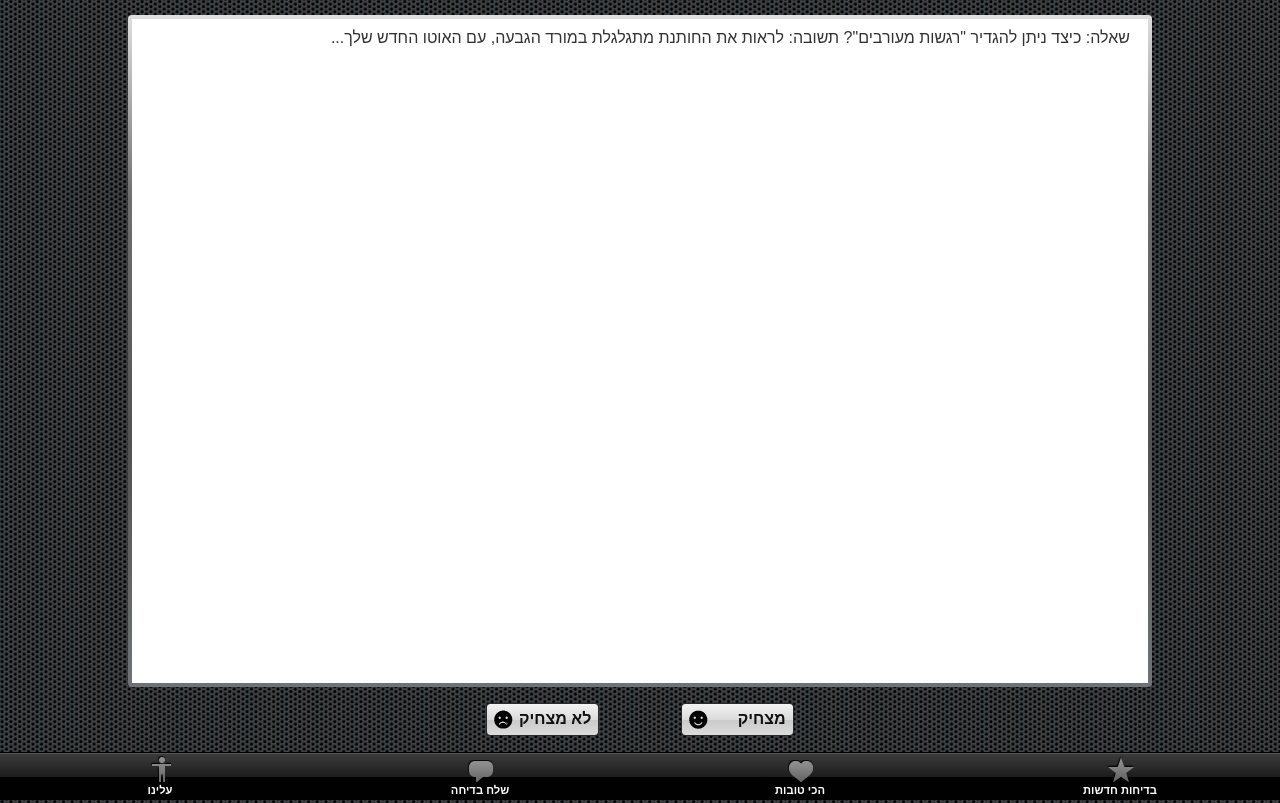
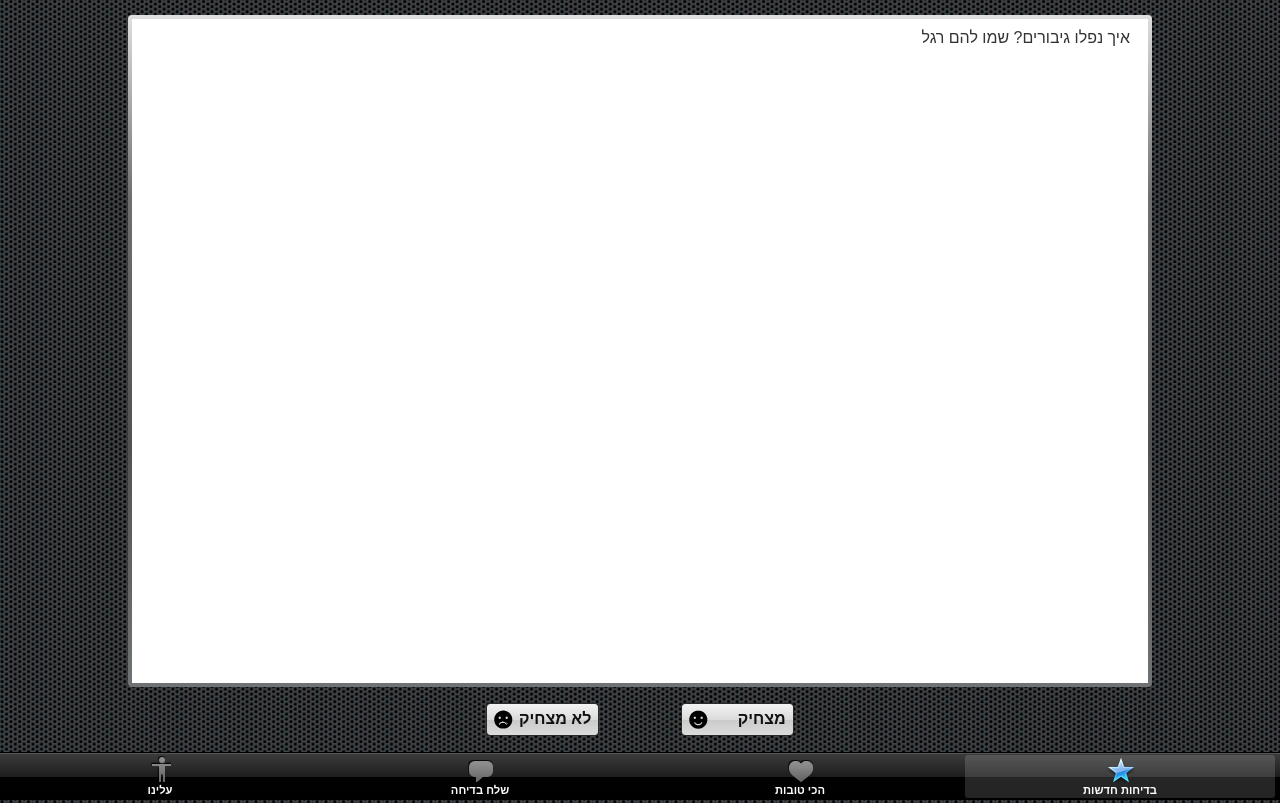
Before and after one commit to RonnyO/Really-Good-Jokes, a PHP site: page /index.html in a window 1280 px wide. Run offline with PHP 8.4, Linux system fonts and the light colour scheme.

Commit message:
update index.html

```diff
--- a/public_html/index.html
+++ b/public_html/index.html
@@ -1,21 +1,22 @@
+
 <!doctype html>
 <html dir="rtl">
 <head>
-      <title>שחור משחור</title>
       <meta charset="utf-8">
-      <meta name="viewport" content="width=device-width; initial-scale=1.0; maximum-scale=1.0; user-scalable=0;"/>
+	  <title>שחור משחור</title>
+      <meta name="viewport" content="width=device-width, initial-scale=1.0, user-scalable=no, minimum-scale=1.0, maximum-scale=1.0" />
       <meta name="apple-mobile-web-app-capable" content="yes" />
-      <meta name="apple-mobile-web-app-status-bar-style" content="black" />
+      <meta name="apple-mobile-web-app-status-bar-style" content="black-translucent" />
       <meta http-equiv="X-UA-Compatible" content="IE=edge,chrome=1">
-      <link rel="stylesheet" type="text/css" href="app.css?v=1">
+      <link rel="stylesheet" type="text/css" href="app.css?v=0.1.2">
 </head>
-<body>
+<body class="new">
 
 <div class="cont">
 	<div id="bottomBar">
 		<div class="voting">
-			<a id="like" href="#" class="vote">מצחיק <span class="icon">:-D</span></a>
-			<a id="dislike" href="#" class="vote">לא מצחיק <span class="icon">:-(</span></a>
+			<a id="like" href="#" class="vote" rel="nofollow">מצחיק <span class="icon">:-D</span></a>
+			<a id="dislike" href="#" class="vote" rel="nofollow">לא מצחיק <span class="icon">:-(</span></a>
 			<a id="submit" href="#" rel="nofollow">שלח בדיחה <span class="icon">&lt;[ ]</span></a>
 		</div>
 		<nav>
@@ -32,82 +33,276 @@
     <div id="viewport">
     <div id="jokes">
         <ul>
-		<li class="joke" id="submitForm"><div class="inner">
-			<h2>שלח בדיחה</h2>
-			<form>
-				<div class="controls">
-					<textarea placeholder="משהו מצחיק... " title="שלח בדיחה"></textarea>
-					<input type="submit" id="submit" name="submit" value="שלח">
+			<li class="joke" id="submitForm">
+				<div class="inner">
+				<h2>שלח בדיחה</h2>
+				<form>
+					<div class="controls">
+						<textarea placeholder="שתהיה מצחיקה, שחורה ושלך." title="שלח בדיחה"></textarea>
+					</div>
+				</form>
 				</div>
-			</form>
-		 </li>
-        <li class="joke" id="joke-1">
-            <div class="inner">
-               איך נפלו גיבורים?שמו להם רגל
-            </div>
-        </li>
-         <li class="joke" id="joke-2"><div class="inner">
-      שופט: &quot;למה הרבצת לתובע?&quot;
-ערס: &quot;כי לפני שלוש שנים הוא קרא לי היפופוטם&quot;.
-שופט: &quot;אז למה הרבצת לו רק היום?&quot; נאשם: &quot;כי אתמול הייתי פעם ראשונה בגן חיות וראיתי מה זה היפופוטם&quot;.     </div></li>
-         <li class="joke" id="joke-17"><div class="inner">
-       איש עם גיבנת ענקית, משקפיים עבות,
+			 </li>
+						 <li class="joke" id="joke-24">
+				<div class="inner">
+					בואש וקיפוד נפגשים והם לא יודעים מהם. הקיפוד שואל את הבואש &quot;מה אני?&quot; אתה קטן אתה קוצני אתה קיפוד. הבואש שואל את הקיפוד &quot;מה אני?&quot; אתה שחור אתה מסריח אתה ערבי 				</div>
+			</li>
+						 <li class="joke" id="joke-23">
+				<div class="inner">
+					גבר בתרדמת שוכב בבית החולים חודשיים, כשכל הזמן הזה אשתו יושבת לצדו ומתפללת שיקיץ. פתאום הוא מתעורר ומסמן לה להתקרב. &quot;את יודעת מה, היית לצדי כל הזמן. כשפיטרו אותי היית שם לתמוך בי. כשהעסק שהקמתי פשט רגל נשארת לצדי לחזק אותי. כשירו בי ישבת ליד מיטתי כל הלילות. כשהפסדנו את הבית עדיין המשכת להאמין בי. את יודעת מה אני חושב?&quot;. &quot;מה, יקירי?&quot;, שואלת האשה ברוך. &quot;אני חושב שאת מביאה לי מזל נאחס				</div>
+			</li>
+						 <li class="joke" id="joke-22">
+				<div class="inner">
+					שאלה: מה ההבדל בין מעלית סומלית למעלית רגילה? תשובה: ברגילה כתוב: &quot;עד 4 אנשים או 350 קילו&quot; בסומלית כתוב: &quot;עד 300 איש או 4 קילו&quot; 				</div>
+			</li>
+						 <li class="joke" id="joke-21">
+				<div class="inner">
+					איש אחד מתקשר לרופא ושואל אותו : &quot;דוקטור, מה שם הדג שיש לי?&quot;
+
+עונה הרופא: &quot;לא דג, סרטן&quot;				</div>
+			</li>
+						 <li class="joke" id="joke-20">
+				<div class="inner">
+					איש אחד הולך ליד פסי רכבת
+
+ורואה בחורה שוכבת על הפסים.
+
+הוא נוגע לה ביד, אך היא לא עונה.
+
+הוא נוגע לה בחזה, אך היא לא זזה.
+
+לבסוף מתייאש והולך הביתה.
+
+הוא מספר על המקרה לחבריו והם
+
+שואלים אותו: &quot;נו, אז למה
+
+לא ניצלת את ההזדמנות ושכבת איתה?&quot;
+
+עונה האיש: &quot;עזבו, לא היה לה
+
+ראש לזה...&quot;				</div>
+			</li>
+						 <li class="joke" id="joke-19">
+				<div class="inner">
+					אדם מגיע לבית חולים לאחר ששמע כי
+
+אישתו עברה תאונה. הוא שואל את
+
+הרופא מה מצבה, והרופא משיב: &quot;יש לה
+
+נזק מהצוואר ומטה. היא לא תוכל לזוז
+
+ותשב על כיסא גלגלים לשארית חייה.
+
+אתה צריך להאכיל אותה, להלביש אותה,
+
+לקלח אותה ולהושיב אותה על אסלה&quot;.
+
+הבעל מזועזע ולא יודע מה להגיד,
+
+אז הרופא אומר לו: &quot;סתם, צוחק איתך,
+
+היא מתה&quot;.				</div>
+			</li>
+						 <li class="joke" id="joke-18">
+				<div class="inner">
+					שאלה: מה הכי כיף במחלת אלצהיימר?
+
+תשובה: כל יום פוגשים אנשים חדשים!				</div>
+			</li>
+						 <li class="joke" id="joke-17">
+				<div class="inner">
+					 איש עם גיבנת ענקית, משקפיים עבות,
+
 רגל מעץ, עם יד אחת ועם בגדים משנות
+
 השישים מגיע לסדרן בקולנוע ושואל:
-&quot;אני יוצא לדקה, תזכור אותי?&quot;     </div></li>
-         <li class="joke" id="joke-24"><div class="inner">
-      בואש וקיפוד נפגשים והם לא יודעים מהם. הקיפוד שואל את הבואש &quot;מה אני?&quot; אתה קטן אתה קוצני אתה קיפוד. הבואש שואל את הקיפוד &quot;מה אני?&quot; אתה שחור אתה מסריח אתה ערבי      </div></li>
 
-         <li class="joke" id="joke-7"><div class="inner">
-      בחור אחד טייל עם הכלב שלו ופגש את השכנו.
+&quot;אני יוצא לדקה, תזכור אותי?&quot;				</div>
+			</li>
+						 <li class="joke" id="joke-16">
+				<div class="inner">
+					לפי הסטטיסטיקה, 9 מתוך 10 אנשים נהנים מאונס קבוצתי...				</div>
+			</li>
+						 <li class="joke" id="joke-15">
+				<div class="inner">
+					שאלה: מה משותף למורה ולנזלת?
+
+תשובה: שניהם יוצאים מהאף				</div>
+			</li>
+						 <li class="joke" id="joke-14">
+				<div class="inner">
+					&quot;מי יכול להיות האדם שיש לו מקום
+
+לגמר גביע העולם בכדורגל ולא מגיע
+
+למשחק?&quot; שואל האיש מאחור.
+
+&quot;במקרה זו אשתי, אבל היא נפטרה. אף
+
+פעם לא פספסנו משחק גמר מאז
+
+שהתחתנו&quot;.
+
+&quot;אני משתתף בצערך. לא יכולת למצוא
+
+חבר, שכן או קרוב משפחה שיבוא איתך
+
+למשחק במקום אשתך?&quot;
+
+האיש מניד בראשו: &quot;לא, הם בלוויה&quot;.
+
+				</div>
+			</li>
+						 <li class="joke" id="joke-13">
+				<div class="inner">
+					לאיש אחד היה כרטיס לגמר גביע העולם
+
+בכדורגל. הוא מגיע למשחק ויושב
+
+במקומו. לאחר כמה דקות, טופח לו על
+
+השכם האיש שיושב מאחוריו ושואל:
+
+&quot;המקום שלידך פנוי?&quot;				</div>
+			</li>
+						 <li class="joke" id="joke-12">
+				<div class="inner">
+					שתי חברות, בשבעה:
+
+&quot;ראיתי שבהלוויה של בעלך לא יכולת
+
+להיפרד ממנו בלי לפתוח את הארון כדי
+
+להסתכל עליו בפעם האחרונה&quot;.
+
+&quot;אני אגיד לך מה&quot;, אומרת האלמנה,
+
+&quot;כששמעתי את כל ההספדים, הייתי
+
+חייבת לוודא שאני בהלוויה הנכונה&quot;.				</div>
+			</li>
+						 <li class="joke" id="joke-11">
+				<div class="inner">
+					שאלה: כיצד ניתן להגדיר
+
+&quot;רגשות מעורבים&quot;?
+
+תשובה: לראות את החותנת
+
+מתגלגלת במורד הגבעה,
+
+עם האוטו החדש שלך...				</div>
+			</li>
+						 <li class="joke" id="joke-10">
+				<div class="inner">
+					עיוור ופיסח פוגשים האחד את השני.
+
+שואל העיוור: &quot;איך הולך?&quot;
+
+עונה הפיסח: &quot;כמו שאתה רואה...&quot;				</div>
+			</li>
+						 <li class="joke" id="joke-9">
+				<div class="inner">
+					שולחים מחבל כורדי להתאבד בתל אביב. הכורדי מגיע לדיזינגוף, מצלצל ושואל: &quot;יש מסביבי 100 איש, להתאבד?&quot; - אז הם אומרים לו: &quot;לא, זה מעט, אל תתאבד&quot;. מגיע לבנייני עזריאלי, מצלצל ושואל: &quot;יש מסביבי 1000 איש. להתאבד?&quot; &quot;כן, כן, תתאבד! זה הרבה אנשים!&quot;. טיק טק מוציא הכורדי אקדח, ויורה לעצמו בראש!!!				</div>
+			</li>
+						 <li class="joke" id="joke-8">
+				<div class="inner">
+					באולימפיאדה לנכים מתקיימת תחרות שחייה. כל המתחרים
+
+מתכוננים להזנקה. השופט שואל את מתחרה מספר חמש:
+
+&quot; אתה יודע לשחות?&quot; -המתחרה ללא ידיים ורגליים
+
+&quot;כן&quot;,עונה לשופט.
+
+ההזנקהמתקרבת, שמים לכולם כובעי מים על הראש ושניות
+
+לאחר מכן נשמעת הירייה. כל המתחרים יוצאים לדרך חוץ
+
+ממתחרה מספר חמש שטובע. השופט קופץ למים ומציל אותו.
+
+&quot;אמרת שאתה יודע לשחות&quot;, צועק עליו השופט, &quot;יכולת למות...&quot;
+
+עונהה שחיין: &quot;כבר שלוש שנים שאני לומד איך לשחות עם
+
+האוזניים...עכשיו אתם באים ושמים לי כובע מים?&quot;				</div>
+			</li>
+						 <li class="joke" id="joke-7">
+				<div class="inner">
+					בחור אחד טייל עם הכלב שלו ופגש את השכנו.
+
 שאל השכן: &quot;תגיד לי, למה אתה מטייל עם החזיר הזה?&quot;
+
 השיב לו הבחור: &quot;זה לא חזיר, זה כלב.&quot;
-שאל השכן: &quot;מי בכלל דיבר אלייך???&quot;     </div></li>
-         <li class="joke" id="joke-3"><div class="inner">
-      זקנה מגיע לבית אבות חדש, מתיישבת לה בכיסא ולפתע רואים המשגיחות במקום שהיא מתחילה לנטות עם הגוף לצד שמאל, ישר באים מחברים לה כרית עם מעקה בצד שמאל, לאחר מכן היא מתחילה לנטות לצד ימין ואז רצים אליה מהר ושוב מחברים לה ככה עם כרית שהיא לא תיפול, לאחר חצי שעה מתקשר אליה הבן שלה ושואל אותה נו איך זה בבית האבות החדש ? אומרת לו, האמת יפה כאן מאוד, אבל לא נותנים לי להפליץ !      </div></li>
 
-         <li class="joke" id="joke-19"><div class="inner">
-      אדם מגיע לבית חולים לאחר ששמע כי
-אישתו עברה תאונה. הוא שואל את
-הרופא מה מצבה, והרופא משיב: &quot;יש לה
-נזק מהצוואר ומטה. היא לא תוכל לזוז
-ותשב על כיסא גלגלים לשארית חייה.
-אתה צריך להאכיל אותה, להלביש אותה,
-לקלח אותה ולהושיב אותה על אסלה&quot;.
-הבעל מזועזע ולא יודע מה להגיד,
-אז הרופא אומר לו: &quot;סתם, צוחק איתך,
-היא מתה&quot;.     </div></li>
-         <li class="joke" id="joke-15"><div class="inner">
-      שאלה: מה משותף למורה ולנזלת?
-תשובה: שניהם יוצאים מהאף     </div></li>
-         <li class="joke" id="joke-6"><div class="inner">
+שאל השכן: &quot;מי בכלל דיבר אלייך???&quot;				</div>
+			</li>
+						 <li class="joke" id="joke-6">
+				<div class="inner">
+					גבר מגיע הביתה לאחר שביקר את חותנתו בבית חולים.
 
-      גבר מגיע הביתה לאחר שביקר את חותנתו בבית חולים.
 &quot;נו&quot; שואלת אשתו בדאגה &quot;מה שלום אימא שלי?&quot;
+
 &quot;&quot;אמא שלך הולכת להיות בסדר גמור&quot; משיב הבעל
+
 &quot;תוך יום יומיים היא תעמוד על הרגליים, תתחיל לדבר, ותבוא לגור איתנו...&quot;
+
 &quot;מה ?!&quot; קוראת אשתו בתדהמה &quot;איך זה יכול להיות ?! הייתי שם אתמול והיא הייתה
+
 ללא הכרה, מחוברת למכשירים ומונשמת...!!&quot;
 
 &quot;אני לא יודע&quot; משיב הבעל &quot;ניגשתי לרופא ושאלתי אותו מה יהיה עם האמא שלך , והוא ענה לי:
-&quot;תתכונן לגרוע מכל !...&quot;      </div></li>
-         <li class="joke" id="joke-11"><div class="inner">
-      שאלה: כיצד ניתן להגדיר
-&quot;רגשות מעורבים&quot;?
-תשובה: לראות את החותנת
-מתגלגלת במורד הגבעה,
-עם האוטו החדש שלך...     </div></li>
-        </ul>
+
+&quot;תתכונן לגרוע מכל !...&quot; 				</div>
+			</li>
+						 <li class="joke" id="joke-5">
+				<div class="inner">
+					לבדיחה אחת הייתה חברה מאוד קרובה והן היו ממש כמו שתי אחיות.
+
+יום אחד חלתה אותה בדיחה עד שלא יכלה לקום מהמיטה.
+
+לכן חברתה טיפלה בה, עזרה לה להתאושש, הכינה לה תה, מדדה לה חום, קנתה לה תרופות... איזו בדיחה טובה, הא?				</div>
+			</li>
+						 <li class="joke" id="joke-4">
+				<div class="inner">
+					ילד: &quot;אבא, מה זה פוזל?&quot;
+
+האב:&quot;אתה רואה את שני העצים שם, אז אדם פוזל יראה ארבעה.&quot;
+
+הילד:&quot;אבל אבא, יש רק עץ אחד!&quot;				</div>
+			</li>
+						 <li class="joke" id="joke-3">
+				<div class="inner">
+					זקנה מגיע לבית אבות חדש, מתיישבת לה בכיסא ולפתע רואים המשגיחות במקום שהיא מתחילה לנטות עם הגוף לצד שמאל, ישר באים מחברים לה כרית עם מעקה בצד שמאל, לאחר מכן היא מתחילה לנטות לצד ימין ואז רצים אליה מהר ושוב מחברים לה ככה עם כרית שהיא לא תיפול, לאחר חצי שעה מתקשר אליה הבן שלה ושואל אותה נו איך זה בבית האבות החדש ? אומרת לו, האמת יפה כאן מאוד, אבל לא נותנים לי להפליץ ! 				</div>
+			</li>
+						 <li class="joke" id="joke-2">
+				<div class="inner">
+					שופט: &quot;למה הרבצת לתובע?&quot;
+
+ערס: &quot;כי לפני שלוש שנים הוא קרא לי היפופוטם&quot;.
+
+שופט: &quot;אז למה הרבצת לו רק היום?&quot; נאשם: &quot;כי אתמול הייתי פעם ראשונה בגן חיות וראיתי מה זה היפופוטם&quot;.				</div>
+			</li>
+						 <li class="joke" id="joke-1">
+				<div class="inner">
+					איך נפלו גיבורים?
+
+שמו להם רגל				</div>
+			</li>
+			    </ul>
     </div>
 </div>
+</div>
 
-<script>
+ <script>
 	var_gaq=[['_setAccount','UA-20534477-1'],['_trackPageview']];
 	(function(d,t){var g=d.createElement(t),s=d.getElementsByTagName(t)[0];g.async=true;
 	g.src=('https:'==location.protocol?'https://ssl':'http://www')+'.google-analytics.com/ga.js';
 	s.parentNode.insertBefore(g,s)})(document,'script');
 </script>
-<script src="js/iscroll.js"></script>
-<script src="js/app.js"></script>
+<script src="js/iscroll.js?v=0.1.2"></script>
+<script src="js/app.js?v=0.1.2"></script>
 </body>
 </html>
--- a/public_html/index.php
+++ b/public_html/index.php
@@ -92,8 +92,7 @@
 				<h2>שלח בדיחה</h2>
 				<form>
 					<div class="controls">
-						<textarea placeholder="משהו מצחיק... " title="שלח בדיחה"></textarea>
-						<input type="submit" name="submit" value="שלח">
+						<textarea placeholder="שתהיה מצחיקה, שחורה ושלך." title="שלח בדיחה"></textarea>
 					</div>
 				</form>
 				</div>
```
